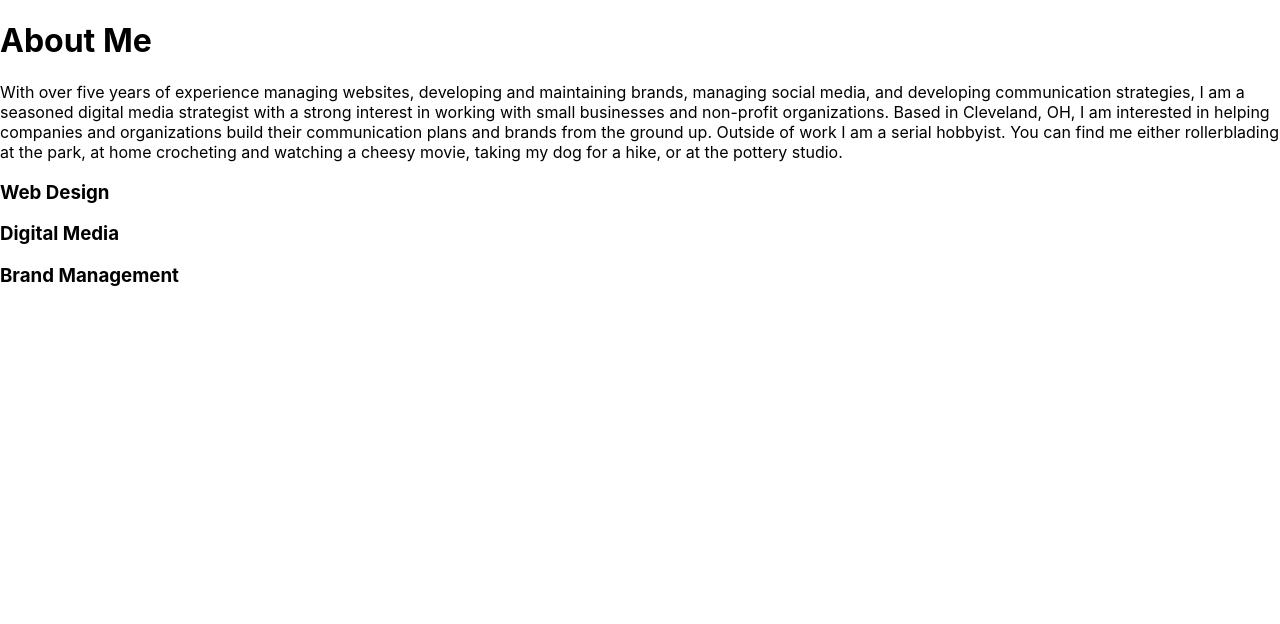
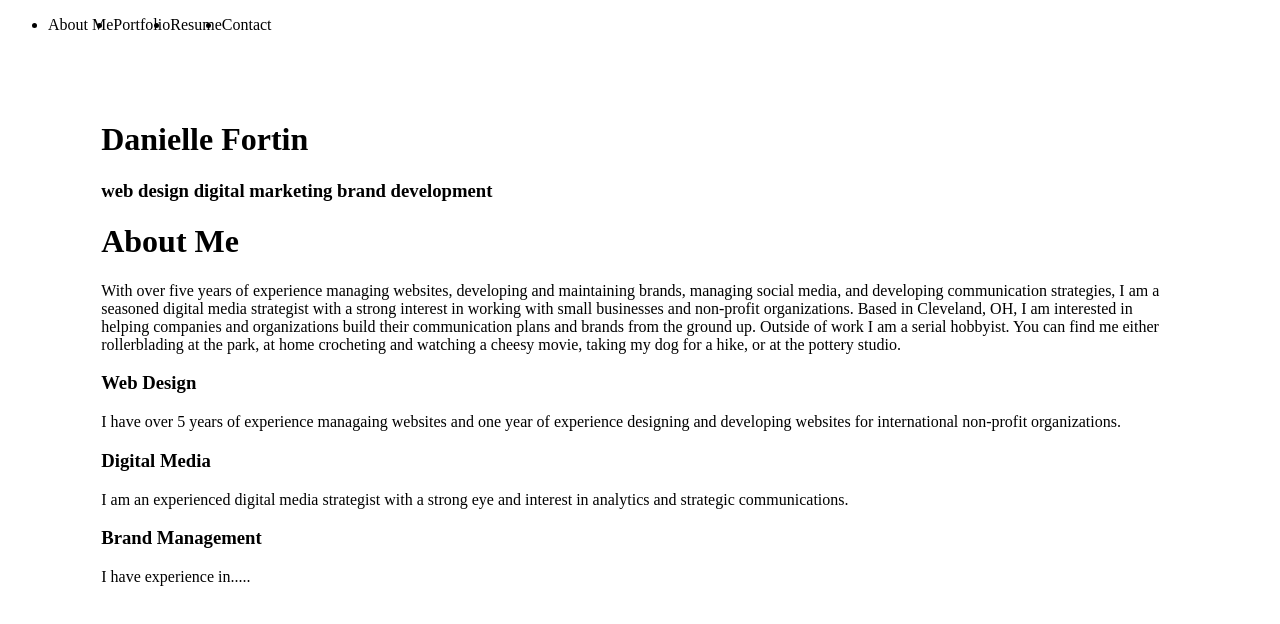
Before and after one commit to daniellefortin2021/fortin-folio, a React (Create React App) app in the folder fortin-folio/: page / in a window 1280 px wide. Shown: the top 624 px of the page. Built offline with nearby package versions, Linux system fonts and the light colour scheme.

Commit message:
added basic text for Home, About, and Nav components

```diff
--- a/fortin-folio/package.json
+++ b/fortin-folio/package.json
@@ -6,7 +6,9 @@
     "@testing-library/jest-dom": "^5.16.4",
     "@testing-library/react": "^12.1.4",
     "@testing-library/user-event": "^13.5.0",
+    "bootstrap": "^5.1.3",
     "react": "^18.0.0",
+    "react-bootstrap": "^2.2.3",
     "react-dom": "^18.0.0",
     "react-scripts": "5.0.0",
     "web-vitals": "^2.1.4"
--- a/fortin-folio/src/App.js
+++ b/fortin-folio/src/App.js
@@ -1,11 +1,15 @@
 import React from 'react';
 import About from './components/About';
+import Nav from './components/Nav';
+import Home from './components/Home';
 import './App.css';
 
 function App() {
   return (
     <div>
+      <Nav></Nav>
       <main>
+        <Home></Home>
         <About></About>
       </main>
     </div>
--- a/fortin-folio/src/components/About/index.js
+++ b/fortin-folio/src/components/About/index.js
@@ -11,12 +11,15 @@ function About() {
         <div>
             <div>
                 <h3>Web Design</h3>
+                <p>I have over 5 years of experience managaing websites and one year of experience designing and developing websites for international non-profit organizations.</p>
             </div>
             <div>
                 <h3>Digital Media</h3>
+                <p>I am an experienced digital media strategist with a strong eye and interest in analytics and strategic communications.</p>
             </div>
             <div>
                 <h3>Brand Management</h3>
+                <p>I have experience in.....</p>
             </div>
         </div>
       </div>
--- /dev/null
+++ b/fortin-folio/src/components/Home/index.js
@@ -0,0 +1,12 @@
+import React from 'react';
+
+function Home () {
+    return (
+        <div>
+            <h1> Danielle Fortin</h1>
+            <h3>web design  digital marketing  brand development</h3>
+        </div>
+    );
+}
+
+export default Home;
--- /dev/null
+++ b/fortin-folio/src/components/Nav/index.js
@@ -0,0 +1,16 @@
+import React from 'react';
+
+function Nav () {
+    return (
+        <nav className="nav">
+            <ul className='flex-row'>
+                <li>About Me</li>
+                <li>Portfolio</li>
+                <li>Resume</li>
+                <li>Contact</li>
+            </ul>
+        </nav>
+    );
+}
+
+export default Nav;
--- a/fortin-folio/src/index.css
+++ b/fortin-folio/src/index.css
@@ -1,13 +1,31 @@
-body {
-  margin: 0;
-  font-family: -apple-system, BlinkMacSystemFont, 'Segoe UI', 'Roboto', 'Oxygen',
-    'Ubuntu', 'Cantarell', 'Fira Sans', 'Droid Sans', 'Helvetica Neue',
-    sans-serif;
-  -webkit-font-smoothing: antialiased;
-  -moz-osx-font-smoothing: grayscale;
+main {
+	margin: 0 auto;
+	max-width: 90%;
+  padding: 50px 30px;
 }
 
-code {
-  font-family: source-code-pro, Menlo, Monaco, Consolas, 'Courier New',
-    monospace;
+* {
+  box-sizing: border-box;
 }
+
+html,
+body {
+  min-height: 100%;
+}
+
+.flex-row {
+  display: flex;
+  flex-wrap: wrap;
+}
+
+.space-between {
+  justify-content: space-between;
+}
+
+.flex-end {
+  justify-content: flex-end;
+}
+
+.nav{
+  border-bottom: solid, 2px, black;
+}
```
Also changed, not shown: 1 other file (tests, documents, lock files or other folders).
